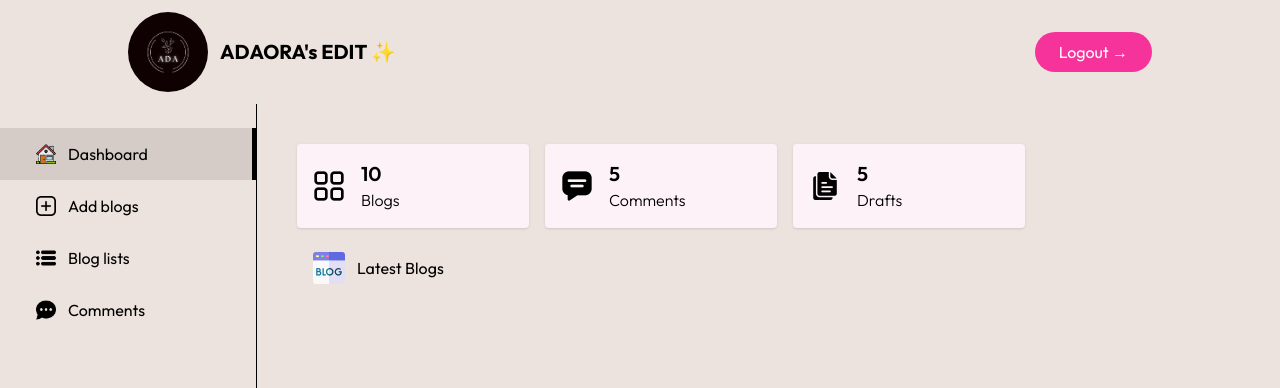
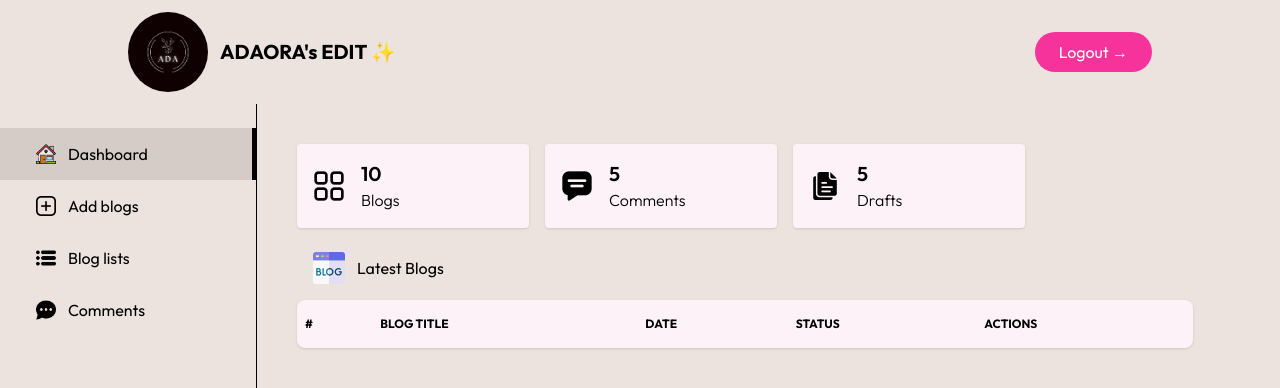
Before and after one commit to Ifechukwu-udechukwu/Gist-With-Adaora, a React (Vite) app in the folder client/: page /admin in a window 1280 px wide. Shown: the top 388 px of the page. Built offline with nearby package versions, Linux system fonts and the light colour scheme.

Commit message:
setting up dashboard

```diff
--- a/client/src/pages/admin/Dashboard.jsx
+++ b/client/src/pages/admin/Dashboard.jsx
@@ -65,6 +65,21 @@ const Dashboard = () => {
                     <img src="/blog.png" alt="icon" className="w-8 h-8"/>
                     <p>Latest Blogs</p>
                 </div>
+
+                <div className="relative max-w-4xl overflow-x-auto shadow rounded-lg scrollbar-hide bg-pink-50">
+                    <table className="w-full text-sm text-black-500">
+                        <thead className="text-xs text-black-600 text-left uppercase">
+                              <tr>
+                                <th scope="col" className="px-2 py-4"> # </th>
+                                <th scope="col" className="px-2 py-4"> Blog Title </th>
+                                <th scope="col" className="px-2 py-4"> Date </th>
+                                <th scope="col" className="px-2 py-4"> Status </th>
+                                <th scope="col" className="px-2 py-4"> Actions </th>
+                              </tr>
+                        </thead>
+                    </table>
+
+                </div>
             </div>
         </div>
     );
```
